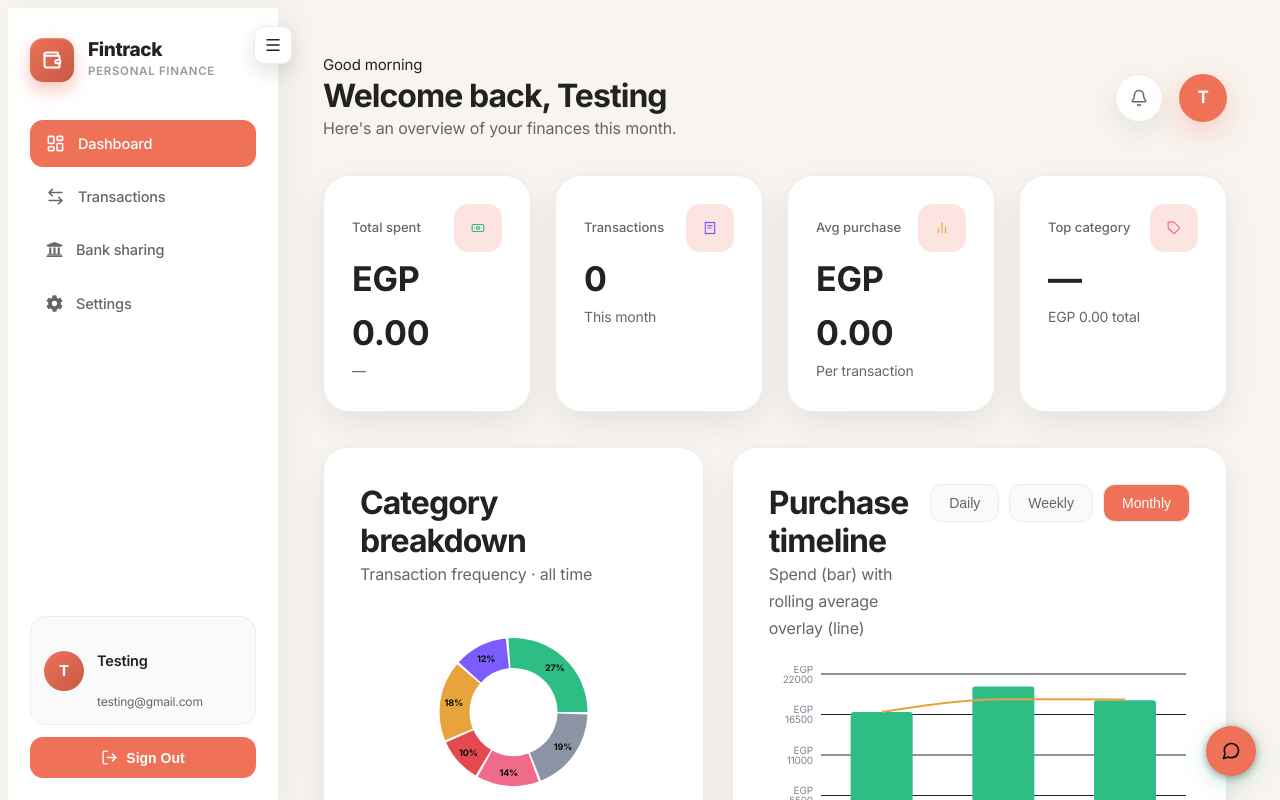
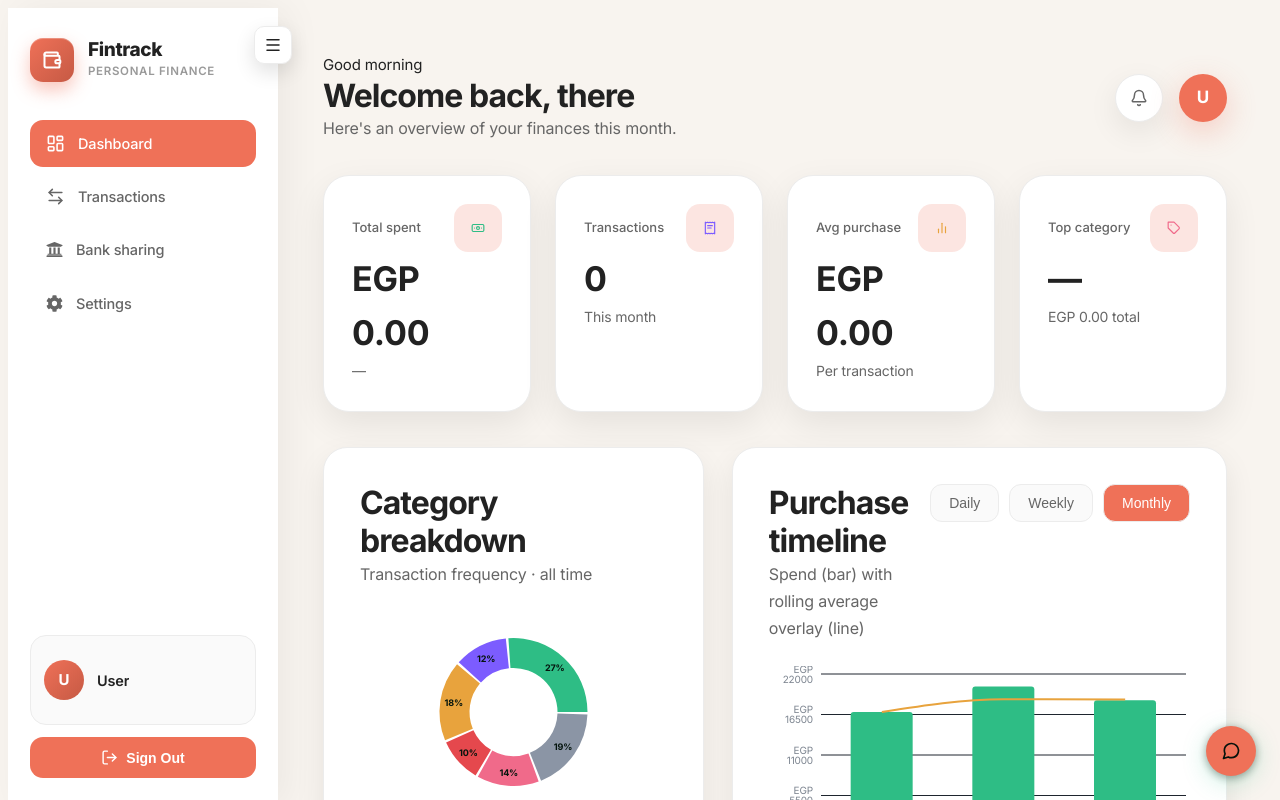
Before and after one commit to momoiscool123/finance-tracker, a React (Vite) app: page /dashboard in a window 1280 px wide. Shown: the top 800 px of the page. Built offline with nearby package versions, Linux system fonts and the light colour scheme.

Commit message:
user's name shown

```diff
--- a/src/api.js
+++ b/src/api.js
@@ -34,6 +34,11 @@ export function loginUser({ email, password }) {
   return request("/auth/login", { method: "POST", body: { email, password } });
 }
 
+// GET /auth/me -> { user_id, name, email } for the logged-in user
+export function getCurrentUser() {
+  return request("/auth/me");
+}
+
 // --- transactions (protected — need the token) ---
 // POST /transactions -> the created transaction (with items)
 export function createTransaction(payload) {
--- /dev/null
+++ b/src/auth.js
@@ -0,0 +1,48 @@
+import { useEffect, useState } from "react";
+import { getCurrentUser } from "./api";
+
+const USER_KEY = "user";
+
+// Read the cached user (stored at login) from localStorage.
+export function getStoredUser() {
+  try {
+    return JSON.parse(localStorage.getItem(USER_KEY)) || null;
+  } catch {
+    return null;
+  }
+}
+
+// Fetch the current user from the backend and cache it. Call this right after login.
+export async function loadUser() {
+  const user = await getCurrentUser(); // GET /auth/me (uses the stored token)
+  localStorage.setItem(USER_KEY, JSON.stringify(user));
+  return user;
+}
+
+// Clear the whole session on sign out.
+export function signOut() {
+  localStorage.removeItem("token");
+  localStorage.removeItem(USER_KEY);
+}
+
+// Hook for components: returns the current user's { name, email, ... }.
+// Uses the cached copy, and fetches it if there's a token but no cache yet
+// (e.g. after a page refresh).
+export function useCurrentUser() {
+  const [user, setUser] = useState(getStoredUser);
+
+  useEffect(() => {
+    if (!user && localStorage.getItem("token")) {
+      getCurrentUser()
+        .then((u) => {
+          localStorage.setItem(USER_KEY, JSON.stringify(u));
+          setUser(u);
+        })
+        .catch(() => {
+          /* token missing/expired — leave user null and fall back to defaults */
+        });
+    }
+  }, [user]);
+
+  return user;
+}
--- a/src/components/Sidebar.jsx
+++ b/src/components/Sidebar.jsx
@@ -6,12 +6,23 @@ import {
   Wallet,
 } from "lucide-react";
 import { FaCog, FaUniversity } from "react-icons/fa";
+import { useCurrentUser, signOut } from "../auth";
 
 const navClass = ({ isActive }) =>
   `ft-nav__item ${isActive ? "is-active" : ""}`;
 
 export default function Sidebar() {
   const navigate = useNavigate();
+  const user = useCurrentUser();
+
+  const name = user?.name || "User";
+  const email = user?.email || "";
+  const initial = name.charAt(0).toUpperCase();
+
+  function handleSignOut() {
+    signOut(); // clear the token + cached user
+    navigate("/");
+  }
 
   return (
     <aside className="ft-sidebar">
@@ -55,16 +66,16 @@ export default function Sidebar() {
 
         <div className="ft-user__card">
 
-          <div className="ft-user__avatar">T</div>
+          <div className="ft-user__avatar">{initial}</div>
 
           <div className="ft-user__info">
-            <h4 className="ft-user__name">Testing</h4>
-            <p className="ft-user__mail">testing@gmail.com</p>
+            <h4 className="ft-user__name">{name}</h4>
+            <p className="ft-user__mail">{email}</p>
           </div>
 
         </div>
 
-        <button className="ft-signout" onClick={() => navigate("/")}>
+        <button className="ft-signout" onClick={handleSignOut}>
           <LogOut size={17} />
           Sign Out
         </button>
--- a/src/pages/Dashboard.jsx
+++ b/src/pages/Dashboard.jsx
@@ -28,6 +28,7 @@ import {
   money,
 } from "../data/finance";
 import { useTransactions } from "../context/TransactionContext";
+import { useCurrentUser } from "../auth";
 
 function greeting() {
   const hour = new Date().getHours();
@@ -40,6 +41,8 @@ export default function Dashboard() {
   const [grain, setGrain] = useState("Monthly");
   const [activeSlice, setActiveSlice] = useState(null);
   const { transactions } = useTransactions();
+  const user = useCurrentUser();
+  const avatarInitial = (user?.name?.[0] || "U").toUpperCase();
 
   const SUMMARY = useMemo(() => deriveSummary(transactions), [transactions]);
 
@@ -60,7 +63,7 @@ export default function Dashboard() {
         </p>
 
         <h1 className="ft-header__title">
-            Welcome back, Testing
+            Welcome back, {user?.name || "there"}
         </h1>
 
         <p className="ft-header__sub">
@@ -78,7 +81,7 @@ export default function Dashboard() {
         <div className="ft-profile">
 
             <div className="ft-profile__avatar">
-                T
+                {avatarInitial}
             </div>
 
         </div>
--- a/src/pages/Login.jsx
+++ b/src/pages/Login.jsx
@@ -2,6 +2,7 @@ import { useState } from "react";
 import { Link, useNavigate } from "react-router-dom";
 import { loginUser } from "../api";
 import { useTransactions } from "../context/TransactionContext";
+import { loadUser } from "../auth";
 
 import "../styles/login.css";
 
@@ -49,7 +50,8 @@ export default function Login() {
       const data = await loginUser({ email: cleanEmail, password });
       // Save the JWT so future requests can prove who we are.
       localStorage.setItem("token", data.access_token);
-      await loadTransactions(); // pull this user's transactions right after login
+      // fetch the user's profile + transactions before showing the dashboard
+      await Promise.all([loadUser(), loadTransactions()]);
       navigate("/dashboard");
     } catch (err) {
       setError(err.message);
```
Also changed, not shown: 1 other file (tests, documents, lock files or other folders).
